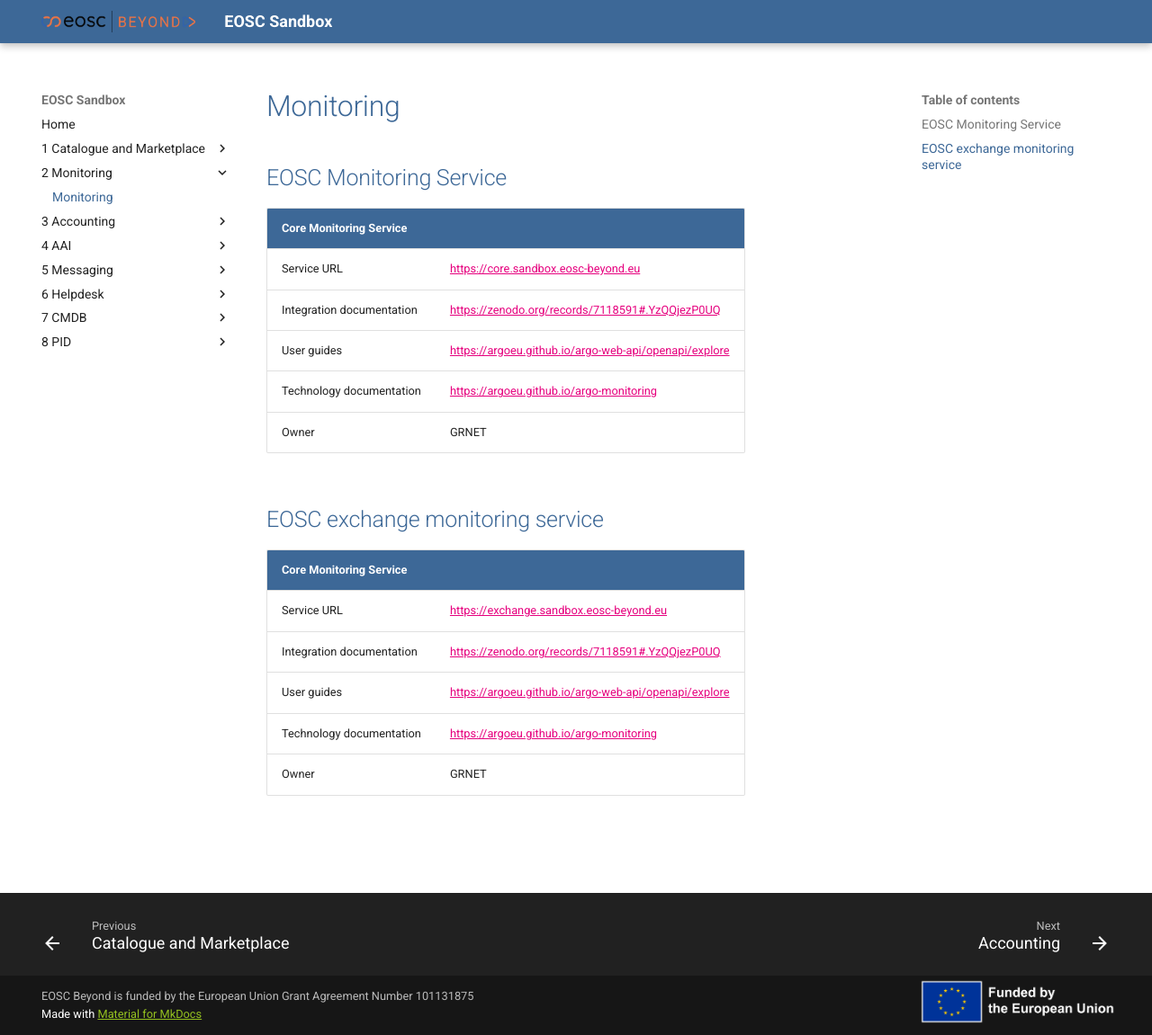
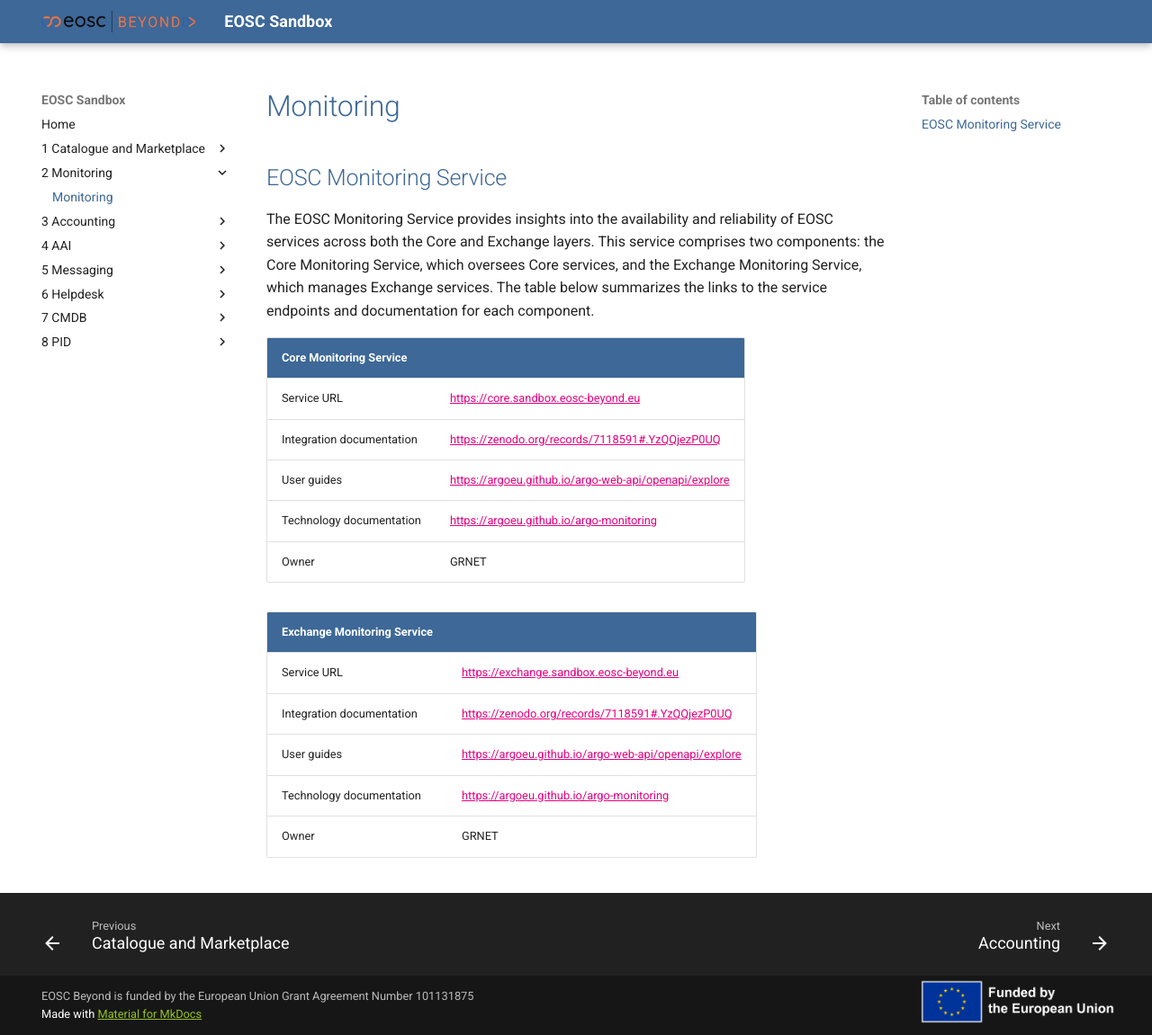
Before and after one commit to eosc-beyond-sandbox/eosc-sandbox, an MkDocs documentation site: the page built from resources/2 Monitoring/Monitoring.md, in a window 1280 px wide and 1151 px high. Shown: the whole window at 90% size. Built offline with MkDocs 1.6.1 and Material for MkDocs 9.7.7, drawn with Linux system fonts in a browser that asks for light colours; some of the changed lines change nothing that is shown.

Commit message:
Monitoring update

```diff
--- a/resources/2 Monitoring/Monitoring.md
+++ b/resources/2 Monitoring/Monitoring.md
@@ -1,6 +1,8 @@
 # Monitoring
 
 ## EOSC Monitoring Service
+
+The EOSC Monitoring Service provides insights into the availability and reliability of EOSC services across both the Core and Exchange layers. This service comprises two components: the Core Monitoring Service, which oversees Core services, and the Exchange Monitoring Service, which manages Exchange services. The table below summarizes the links to the service endpoints and documentation for each component.
 
 | Core Monitoring Service   |                                                         |
 | :------------------------ | :------------------------------------------------------ |
@@ -10,12 +12,10 @@
 | Technology documentation  | <https://argoeu.github.io/argo-monitoring>              |
 | Owner                     | GRNET                                                   |
 
-## EOSC exchange monitoring service
-
-| Core Monitoring Service   |                                                         |
-| :------------------------ | :------------------------------------------------------ |
-| Service URL               | <https://exchange.sandbox.eosc-beyond.eu>               |
-| Integration documentation | <https://zenodo.org/records/7118591#.YzQQjezP0UQ>       |
-| User guides               | <https://argoeu.github.io/argo-web-api/openapi/explore> |
-| Technology documentation  | <https://argoeu.github.io/argo-monitoring>              |
-| Owner                     | GRNET                                                   |
+| Exchange Monitoring Service |                                                         |
+| :-------------------------- | :------------------------------------------------------ |
+| Service URL                 | <https://exchange.sandbox.eosc-beyond.eu>               |
+| Integration documentation   | <https://zenodo.org/records/7118591#.YzQQjezP0UQ>       |
+| User guides                 | <https://argoeu.github.io/argo-web-api/openapi/explore> |
+| Technology documentation    | <https://argoeu.github.io/argo-monitoring>              |
+| Owner                       | GRNET                                                   |
```
Also changed, not shown: 1 other file.
